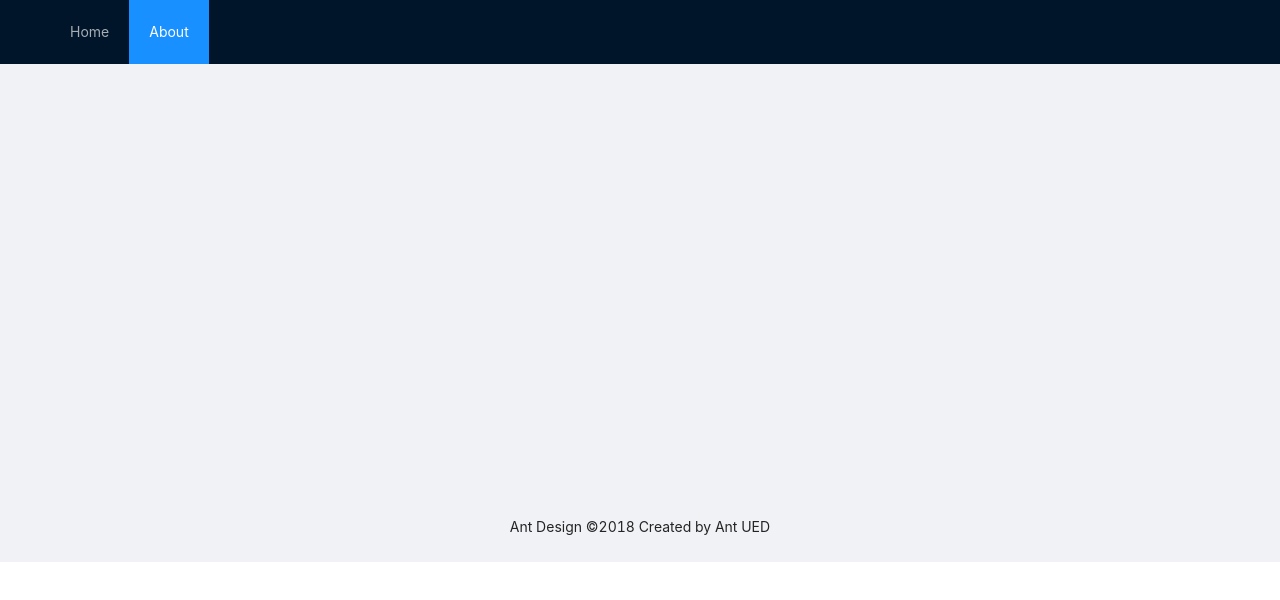
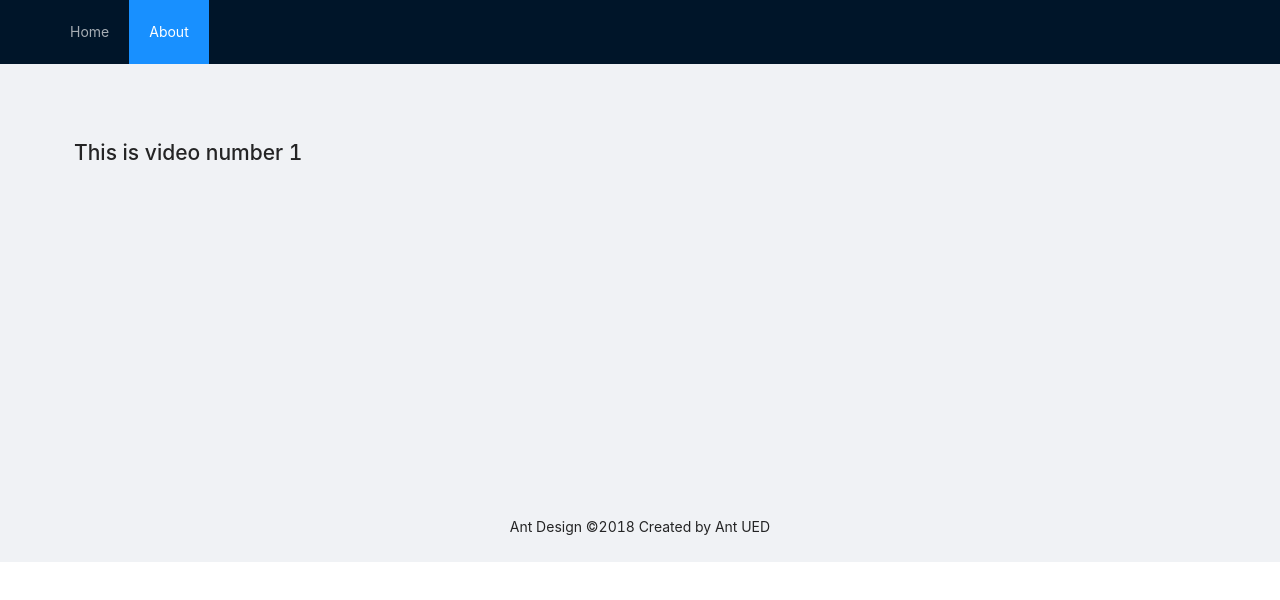
Before and after one commit to milad-emami/movies-project, a React (Vite) app: page /movie/1 in a window 1280 px wide. Shown: the top 600 px of the page. Built offline with nearby package versions, Linux system fonts and the light colour scheme.

Commit message:
add new route on click on movie!!!

```diff
--- a/src/App.jsx
+++ b/src/App.jsx
@@ -3,6 +3,7 @@ import { Layout, Menu, Breadcrumb } from "antd";
 import { Link, Switch, Route } from "react-router-dom";
 import Home from "./pages/Home";
 import About from "./pages/About";
+import MovieInfo from "./pages/MovieInfo";
 
 const { Header, Content, Footer } = Layout;
 
@@ -40,6 +41,9 @@ function App() {
             <Route path="/about">
               <About />
             </Route>
+            <Route path="/movie/:id">
+              <MovieInfo />
+            </Route>
           </Switch>
         </div>
       </Content>
--- a/src/pages/Home.jsx
+++ b/src/pages/Home.jsx
@@ -1,5 +1,6 @@
 import React, { useState, useEffect } from "react";
 import { Row, Col, Card, Pagination, Spin } from "antd";
+import { Link } from "react-router-dom";
 
 const { Meta } = Card;
 
@@ -17,12 +18,22 @@ export default function Home() {
       .then((data) => setLatestMoviesData(data))
       .finally(() => setLoding(false));
 
-    console.log(page, total_results);
+    console.log(latestmoviesData);
+  }
+  function handleClick(id) {
+    // fetch(
+    //   `https://api.themoviedb.org/3/movie/${id}?api_key=293a7d3b6bf12a19fa75475364fcbd0f&language=en-US`
+    // )
+    //   .then((response) => response.json())
+    //   .then((data) => setLatestMoviesData(data));
+    console.log(
+      `https://api.themoviedb.org/3/movie/${id}?api_key=293a7d3b6bf12a19fa75475364fcbd0f&language=en-US`
+    );
   }
 
   useEffect(() => {
     fetchMovies(1);
-    console.log(latestmoviesData);
+    // console.log(latestmoviesData);
   }, []);
 
   return (
@@ -31,17 +42,20 @@ export default function Home() {
         <Row gutter={[16, 16]}>
           {results.map((movie) => (
             <Col key={movie.id} xs={24} sm={12} md={8} lg={6} xl={4}>
+              <Link to={`/movie/${movie.id}`}>
                 <Card
                   hoverable
                   cover={
                     <img
                       alt={movie.title}
                       src={`https://image.tmdb.org/t/p/w500/${movie.poster_path}`}
+                      onClick={() => handleClick(movie.id)}
                     />
                   }
                 >
                   <Meta title={movie.original_title} />
                 </Card>
+              </Link>
             </Col>
           ))}
         </Row>
--- /dev/null
+++ b/src/pages/MovieInfo.jsx
@@ -0,0 +1,7 @@
+import { useParams } from "react-router-dom";
+import React, { useState } from "react";
+
+export default function MovieInfo() {
+  const { id } = useParams();
+  return <h1>This is video number {id}</h1>;
+}
```
Lines whose indentation alone changed are shown as unchanged.
